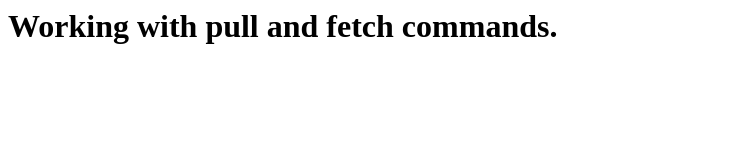
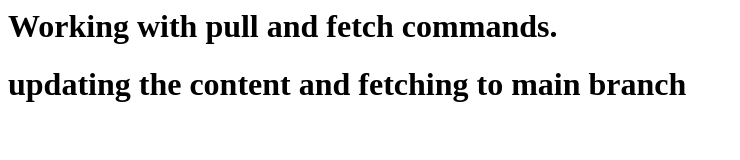
Before and after one commit to varshithm56-SfDev/new-local-Repo, a plain HTML site: page Index.html in a window 1280 px wide. Shown: the whole page, without its empty margins (0-740 px from the left). Drawn offline with Linux system fonts and the light colour scheme.

Commit message:
Update Index.html

```diff
--- a/Index.html
+++ b/Index.html
@@ -1 +1,3 @@
 <h1>Working with pull and fetch commands.</h1>
+
+<h1>updating the content and fetching to main branch <h1>
```
